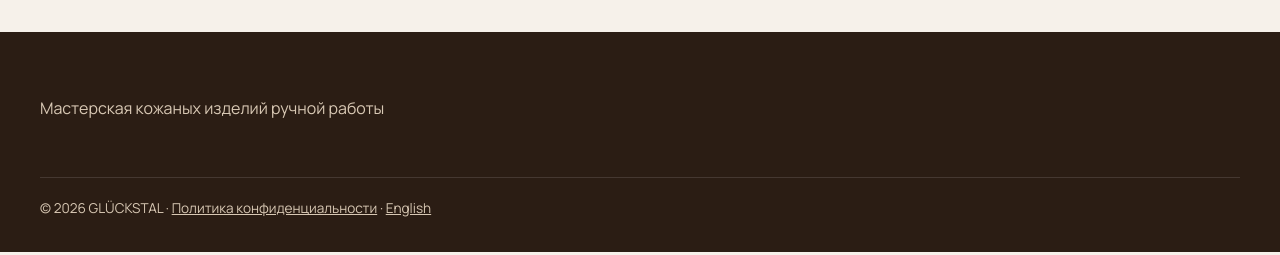
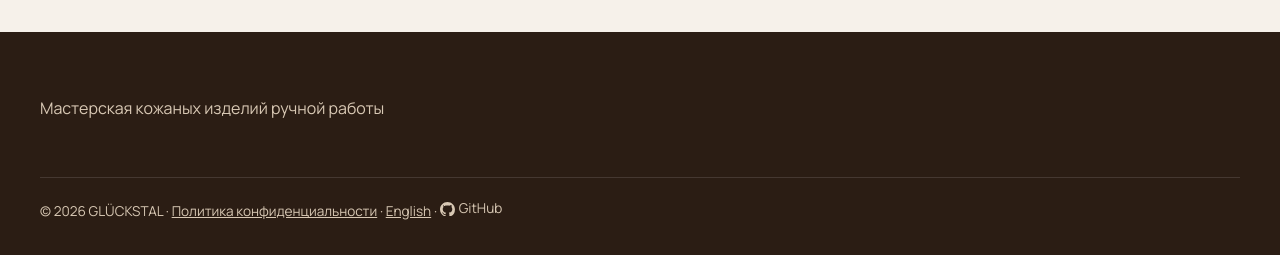
Before and after one commit to neo37/gluckstal, a Django app: page / in a window 1280 px wide. Shown: the part 2757-3012 px from the top of the page. Run offline with Django 5.2, Linux system fonts and the light colour scheme; data comes from the database, SQL or seed files in the repository; data that the repository does not hold is empty.

Commit message:
Footer: link to the source code on GitHub

```diff
--- a/shop/static/shop/style.css
+++ b/shop/static/shop/style.css
@@ -183,6 +183,8 @@ h3 { font-size: 1.25rem; }
 .contacts .i { color: var(--tan); }
 .footer__small { grid-column: 1 / -1; font-size: .85rem; margin: 16px 0 0; padding-top: 20px; border-top: 1px solid rgba(255,255,255,.12); }
 .footer__small a { color: #d8c8b4; }
+.footer__gh { display: inline-flex; align-items: center; gap: 4px; text-decoration: none; }
+.footer__gh:hover { color: #fff; }
 
 /* floating telegram */
 .fab { position: fixed; right: 16px; bottom: 16px; z-index: 40; width: 56px; height: 56px; border-radius: 50%; background: #2aabee; color: #fff;
--- a/shop/templates/shop/index.html
+++ b/shop/templates/shop/index.html
@@ -38,6 +38,7 @@
   <symbol id="vk" viewBox="0 0 24 24"><path fill="currentColor" d="M12.8 18c-6 0-9.4-4.1-9.6-11h3c.1 5 2.3 7.2 4.1 7.6V7h2.8v4.3c1.7-.2 3.6-2.2 4.2-4.3h2.8c-.5 2.7-2.4 4.7-3.8 5.5 1.4.7 3.6 2.4 4.4 5.5h-3.1c-.6-2-2.3-3.6-4.5-3.8V18h-.3Z"/></symbol>
   <symbol id="phone" viewBox="0 0 24 24"><path fill="currentColor" d="M6.6 10.8a15.1 15.1 0 0 0 6.6 6.6l2.2-2.2c.3-.3.7-.4 1-.2 1.1.4 2.3.6 3.6.6.6 0 1 .4 1 1V20c0 .6-.4 1-1 1A17 17 0 0 1 3 4c0-.6.4-1 1-1h3.5c.6 0 1 .4 1 1 0 1.3.2 2.5.6 3.6.1.3 0 .7-.2 1l-2.3 2.2Z"/></symbol>
   <symbol id="mail" viewBox="0 0 24 24"><path fill="currentColor" d="M20 4H4a2 2 0 0 0-2 2v12c0 1.1.9 2 2 2h16a2 2 0 0 0 2-2V6a2 2 0 0 0-2-2Zm0 4-8 5-8-5V6l8 5 8-5v2Z"/></symbol>
+  <symbol id="github" viewBox="0 0 16 16"><path fill="currentColor" d="M8 0C3.58 0 0 3.58 0 8c0 3.54 2.29 6.53 5.47 7.59.4.07.55-.17.55-.38 0-.19-.01-.82-.01-1.49-2.01.37-2.53-.49-2.69-.94-.09-.23-.48-.94-.82-1.13-.28-.15-.68-.52-.01-.53.63-.01 1.08.58 1.23.82.72 1.21 1.87.87 2.33.66.07-.52.28-.87.51-1.07-1.78-.2-3.64-.89-3.64-3.95 0-.87.31-1.59.82-2.15-.08-.2-.36-1.02.08-2.12 0 0 .67-.21 2.2.82.64-.18 1.32-.27 2-.27.68 0 1.36.09 2 .27 1.53-1.04 2.2-.82 2.2-.82.44 1.1.16 1.92.08 2.12.51.56.82 1.27.82 2.15 0 3.07-1.87 3.75-3.65 3.95.29.25.54.73.54 1.48 0 1.07-.01 1.93-.01 2.2 0 .21.15.46.55.38A8.013 8.013 0 0 0 16 8c0-4.42-3.58-8-8-8Z"/></symbol>
   <symbol id="globe" viewBox="0 0 24 24"><path fill="currentColor" d="M12 2a10 10 0 1 0 0 20 10 10 0 0 0 0-20Zm6.9 6h-3a15.7 15.7 0 0 0-1.4-3.6A8 8 0 0 1 18.9 8ZM12 4c.8 1.2 1.5 2.5 1.9 4h-3.8c.4-1.5 1.1-2.8 1.9-4ZM4.3 14a8.2 8.2 0 0 1 0-4h3.4a16.5 16.5 0 0 0 0 4H4.3Zm.8 2h3a15.7 15.7 0 0 0 1.4 3.6A8 8 0 0 1 5.1 16Zm3-8h-3a8 8 0 0 1 4.4-3.6C8.9 5.5 8.4 6.7 8.1 8ZM12 20c-.8-1.2-1.5-2.5-1.9-4h3.8c-.4 1.5-1.1 2.8-1.9 4Zm2.3-6H9.7a14.7 14.7 0 0 1 0-4h4.6a14.7 14.7 0 0 1 0 4Zm.3 5.6c.6-1.1 1.1-2.3 1.4-3.6h3a8 8 0 0 1-4.4 3.6Zm1.7-5.6a16.5 16.5 0 0 0 0-4h3.4a8.2 8.2 0 0 1 0 4h-3.4Z"/></symbol>
 </svg>
 
@@ -241,7 +242,7 @@
       {% if s.email %}<li><a href="mailto:{{ s.email }}"><svg class="i"><use href="#mail"/></svg>{{ s.email }}</a></li>{% endif %}
       {% if s.old_site_url %}<li><a href="{{ s.old_site_url }}" target="_blank" rel="noopener"><svg class="i"><use href="#globe"/></svg>{% translate "Старый сайт (Tilda)" %}</a></li>{% endif %}
     </ul>
-    <p class="footer__small">© {{ year }} {{ s.brand }}{% with name=s|tr:"master_name" %}{% if name %} · {{ name }}{% endif %}{% endwith %} · <a href="{{ privacy_url }}">{% translate "Политика конфиденциальности" %}</a> · <a href="{{ other_url }}" hreflang="{{ other_lang }}" data-lang-switch="{{ other_lang }}">{% if other_lang == "en" %}English{% else %}Русский{% endif %}</a></p>
+    <p class="footer__small">© {{ year }} {{ s.brand }}{% with name=s|tr:"master_name" %}{% if name %} · {{ name }}{% endif %}{% endwith %} · <a href="{{ privacy_url }}">{% translate "Политика конфиденциальности" %}</a> · <a href="{{ other_url }}" hreflang="{{ other_lang }}" data-lang-switch="{{ other_lang }}">{% if other_lang == "en" %}English{% else %}Русский{% endif %}</a> · <a class="footer__gh" href="https://github.com/neo37/gluckstal" target="_blank" rel="noopener" title="{% translate "Исходный код сайта на GitHub" %}" aria-label="{% translate "Исходный код сайта на GitHub" %}"><svg class="i"><use href="#github"/></svg> GitHub</a></p>
   </div>
 </footer>
 
```
Also changed, not shown: locale/en/LC_MESSAGES/django.po, 1 other file.
